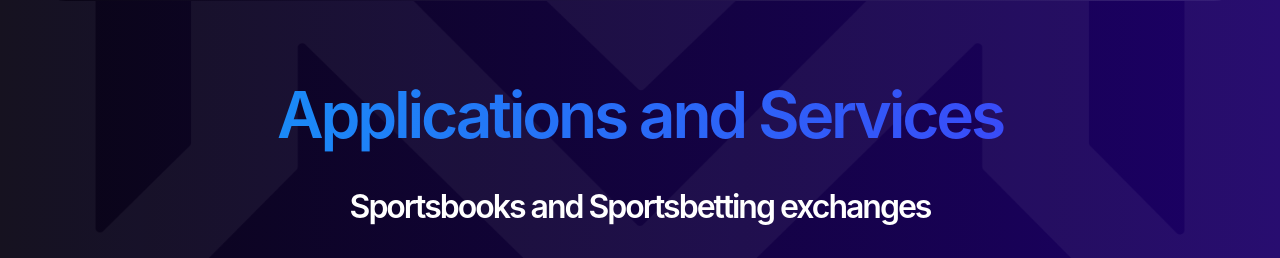
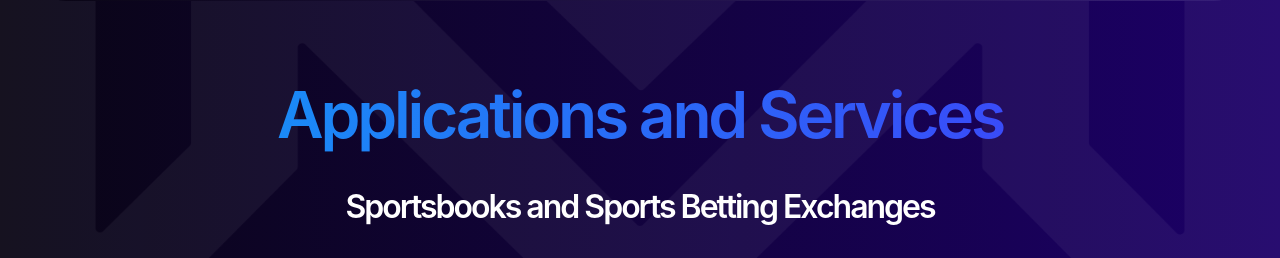
Before and after one commit to BetDexLabs/monacoprotocol-xyz, a Next.js app: page / in a window 1280 px wide. Shown: the part 2718-2976 px from the top of the page. Built offline with nearby package versions, Linux system fonts and the light colour scheme.

Commit message:
Change subtitle for the Application and Services

```diff
--- a/app/components/BuildOnMonaco/BuildOnMonaco.tsx
+++ b/app/components/BuildOnMonaco/BuildOnMonaco.tsx
@@ -12,7 +12,7 @@ export const BuildOnMonaco: FC = () => (
           Applications and Services
         </h2>
         <h3 className="text-subheading text-center">
-          Sportsbooks and Sportsbetting exchanges
+          Sportsbooks and Sports Betting Exchanges
         </h3>
       </div>
 
```
